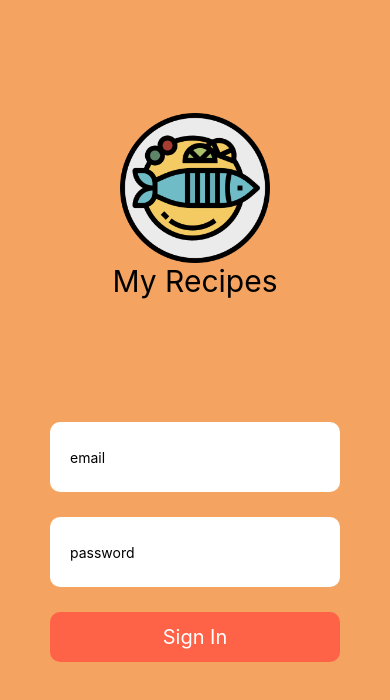
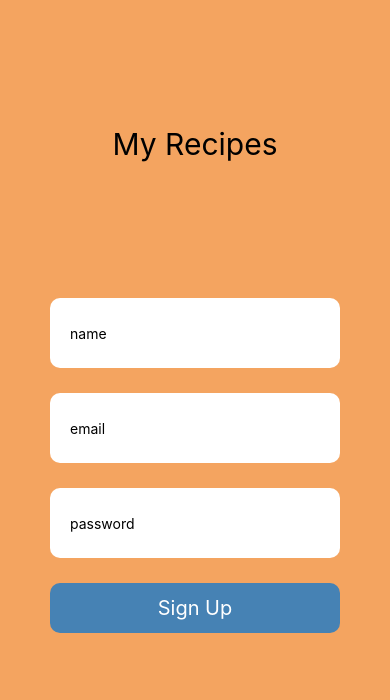
Before and after one commit to oliviatinios/my-recipes-frontend, a React Native app: screen / in a window 390 px wide. Shown: the top 700 px of the page. Built offline with nearby package versions, Linux system fonts and the light colour scheme.

Commit message:
Add Signup Screen

```diff
--- a/App.js
+++ b/App.js
@@ -1,9 +1,8 @@
-import { StatusBar } from "expo-status-bar";
 import React from "react";
-import { StyleSheet, Text, View } from "react-native";
 
 import LoginScreen from "./app/screens/LoginScreen";
+import SignupScreen from "./app/screens/SignupScreen";
 
 export default function App() {
-  return <LoginScreen />;
+  return <SignupScreen />;
 }
--- /dev/null
+++ b/app/screens/SignupScreen.js
@@ -0,0 +1,96 @@
+import React, { useState } from "react";
+import {
+  Image,
+  StyleSheet,
+  Text,
+  View,
+  TouchableWithoutFeedback,
+  Keyboard,
+} from "react-native";
+
+import InputField from "../components/InputField";
+import SubmitButton from "../components/SubmitButton";
+import colours from "../config/colours";
+
+const SignupScreen = (props) => {
+  const [email, setEmail] = useState("");
+  const [password, setPassword] = useState("");
+  const [name, setName] = useState("");
+
+  const handleChangeEmail = (value) => {
+    setEmail(value);
+  };
+
+  const handleChangePassword = (value) => {
+    setPassword(value);
+  };
+
+  const handleChangeName = (value) => {
+    setName(value);
+  };
+
+  return (
+    <TouchableWithoutFeedback onPress={Keyboard.dismiss} accessible={false}>
+      <View style={styles.container}>
+        <View style={styles.logoContainer}>
+          <Text style={styles.titleText}>My Recipes</Text>
+        </View>
+        <View style={styles.formContainer}>
+          <InputField
+            key="name"
+            id="name"
+            value={name}
+            isSecure={false}
+            onChange={handleChangeName}
+          />
+          <InputField
+            key="email"
+            id="email"
+            value={email}
+            isSecure={false}
+            onChange={handleChangeEmail}
+          />
+          <InputField
+            key="password"
+            id="password"
+            value={password}
+            isSecure={true}
+            onChange={handleChangePassword}
+          />
+          <SubmitButton text="Sign Up" colour={colours.secondary} />
+        </View>
+      </View>
+    </TouchableWithoutFeedback>
+  );
+};
+
+const styles = StyleSheet.create({
+  container: {
+    flex: 1,
+    justifyContent: "center",
+    backgroundColor: colours.background,
+  },
+  formContainer: {
+    flex: 2,
+    justifyContent: "flex-start",
+    alignItems: "center",
+    padding: 50,
+    backgroundColor: colours.background,
+  },
+  logo: {
+    width: 150,
+    height: 150,
+  },
+  logoContainer: {
+    flex: 1,
+    justifyContent: "center",
+    alignItems: "center",
+    top: 20,
+    backgroundColor: colours.background,
+  },
+  titleText: {
+    fontSize: 30,
+  },
+});
+
+export default SignupScreen;
```
Also changed, not shown: app/components/InputForm.js (added, +56 -0 lines).
